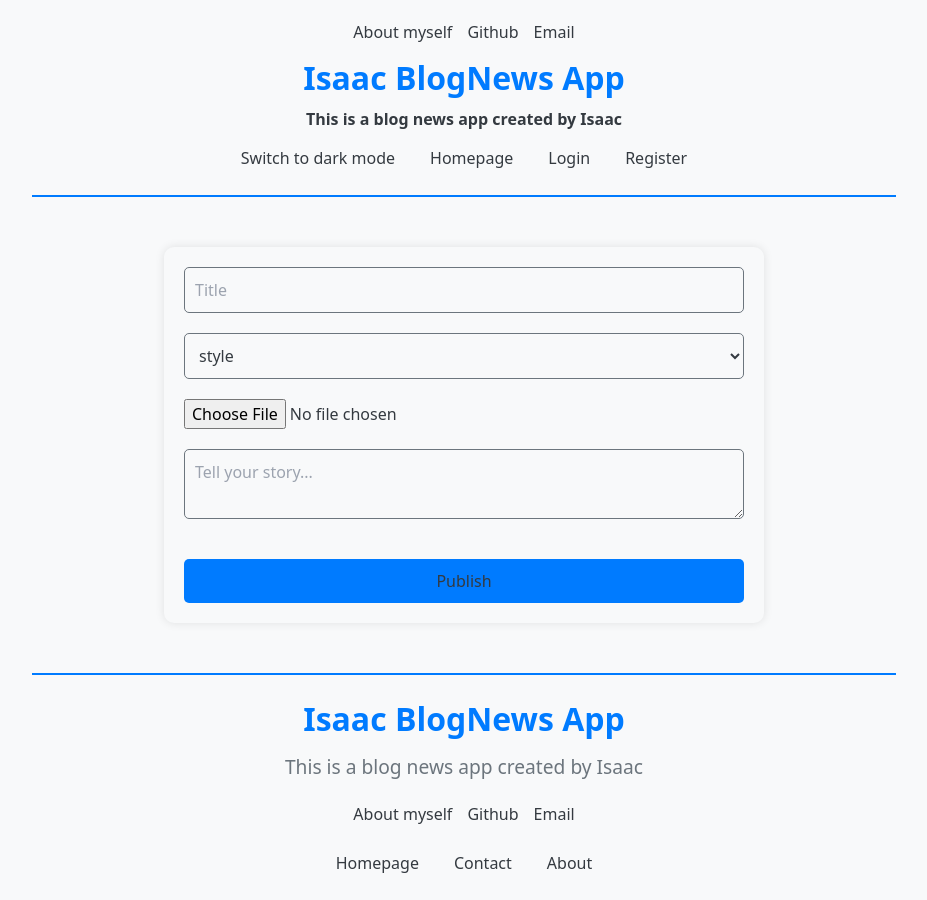
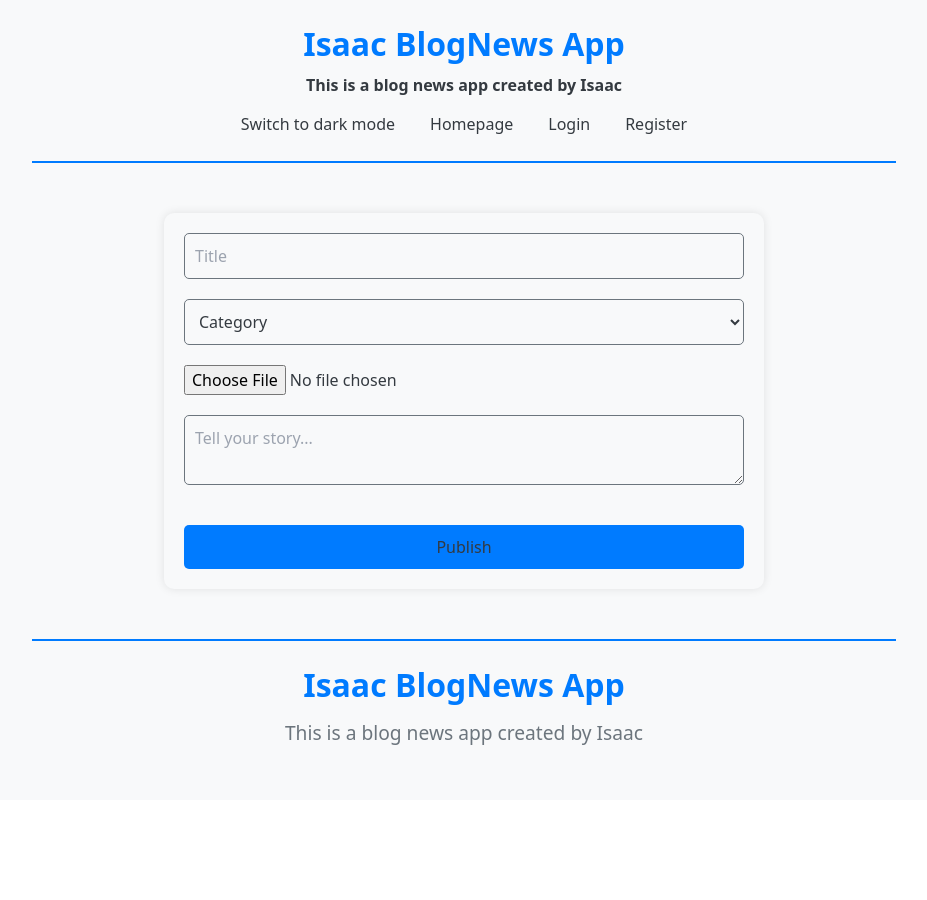
Before and after one commit to williamfaraday123/blognews, a Next.js app: page /write in a window 1280 px wide. Shown: the whole page, without its empty margins (176-1103 px from the left). After the commit the page ends 800 px from the top, so only its background shows below. Built offline with nearby package versions, Linux system fonts and the light colour scheme.

Commit message:
Allowed edit of image, and changed categories

```diff
--- a/src/app/write/page.jsx
+++ b/src/app/write/page.jsx
@@ -1,8 +1,10 @@
 "use client"
 
+import categories from "@/components/categoryList/categoryList.json";
 import { useAuth } from "@/context/AuthContext";
 import { useBlogContext } from "@/context/BlogContext";
 import axios from "axios";
+import { useRouter } from "next/navigation";
 import { useState } from "react";
 import styles from "./write.module.css";
 
@@ -35,6 +37,7 @@ const Write = () => {
 
     const { authenticated } = useAuth();
     const { toggleBlogsList } = useBlogContext();
+    const router = useRouter();
     const handleSubmit = async (e) => {
         e.preventDefault();
 
@@ -49,6 +52,7 @@ const Write = () => {
                 const res = await axios.post('/api/blog/create', formDataToSend);
                 alert(`Blog posted successfully, ${res.data.message}`);
                 toggleBlogsList();
+                router.push('/');
             } catch (err) {
                 alert(`Error posting blog, ${err}`);
             }
@@ -70,7 +74,8 @@ const Write = () => {
                 onChange={(e) => handleChange(e, 'category')}
                 className={styles.input}
             >
-                {["style", "fashion", "food", "travel"].map((category, index) => (
+                <option value='' disabled hidden>Category</option>
+                {categories.map((category, index) => (
                     <option key={index} value={category}>{category}</option>
                 ))}
             </select>
--- a/src/components/cardList/CardList.jsx
+++ b/src/components/cardList/CardList.jsx
@@ -13,7 +13,9 @@ const CardList = ({ selectedCategory }) => {
     useEffect(() => {
         const fetchBlogs = async () => {
             try {
-                const response = await fetch(`/api/blog/read?category=${selectedCategory}`);
+                const encodedCategory = encodeURIComponent(selectedCategory); //encode before sending in URL to ensure spaces and special characters are properly handled
+
+                const response = await fetch(`/api/blog/read?category=${encodedCategory}`);
                 if (!response.ok) {
                     throw error;
                 }
--- a/src/components/categoryList/CategoryList.jsx
+++ b/src/components/categoryList/CategoryList.jsx
@@ -1,5 +1,6 @@
 "use client"
 
+import categories from "@/components/categoryList/categoryList.json";
 import styles from "./categoryList.module.css";
 
 const CategoryList = ({ handleSelectCategory }) => {
@@ -7,7 +8,7 @@ const CategoryList = ({ handleSelectCategory }) => {
         <div className={styles.container}>
             <h1 className={styles.title}>Popular Categories</h1>
             <div className={styles.categories}>
-                {["style", "fashion", "food", "travel"].map((category, index) => (
+                {categories.map((category, index) => (
                     <button
                         key = {index}
                         onClick={() => handleSelectCategory(category)}
--- /dev/null
+++ b/src/components/categoryList/categoryList.json
@@ -0,0 +1,27 @@
+[
+    "Adventure Travel",
+    "Cultural Experiences",
+    "Food & Drink",
+    "Relaxation & Wellness",
+    "Budget Travel",
+    "Luxury Travel",
+    "Solo Travel",
+    "Family Travel",
+    "Couples Travel",
+    "Road Trips",
+    "City Guides",
+    "Nature & Wildlife",
+    "Historical Sites",
+    "Beach Destinations",
+    "Mountain Escapes",
+    "Festivals & Events",
+    "Eco-Tourism",
+    "Travel Tips & Hacks",
+    "Photography Spots",
+    "Travel Gear Reviews",
+    "Hidden Gems",
+    "Encounter with Locals",
+    "Seasonal Travel",
+    "Digital Nomad Life",
+    "Transportation Guides"
+  ]
--- a/src/components/footer/Footer.jsx
+++ b/src/components/footer/Footer.jsx
@@ -1,4 +1,3 @@
-import Link from "next/link";
 import styles from "./footer.module.css";
 
 const Footer = () => {
@@ -6,22 +5,6 @@ const Footer = () => {
         <div className={styles.container}>
             <div className={styles.logo}>Isaac BlogNews App</div>
             <p className={styles.desc}>This is a blog news app created by Isaac</p>
-            <div className={styles.social}>
-                <div>
-                    <Link href="https://isaac-seven.vercel.app/">About myself</Link>
-                </div>
-                <div>
-                    <Link href="https://github.com/williamfaraday123">Github</Link>
-                </div>
-                <div>
-                    <a href="mailto:isaa0015@e.ntu.edu.sg">Email</a>
-                </div>
-            </div>
-            <div className={styles.links}>
-                <Link href="/" className={styles.link}>Homepage</Link>
-                <Link href="/contact" className={styles.link}>Contact</Link>
-                <Link href="/about" className={styles.link}>About</Link>
-            </div>
         </div>
     );
 };
--- a/src/components/navbar/Navbar.jsx
+++ b/src/components/navbar/Navbar.jsx
@@ -6,17 +6,6 @@ import styles from "./navbar.module.css";
 const Navbar = () => {
     return (
         <div className={styles.container}>
-            <div className={styles.social}>
-                <div>
-                    <Link href="https://isaac-seven.vercel.app/">About myself</Link>
-                </div>
-                <div>
-                    <Link href="https://github.com/williamfaraday123">Github</Link>
-                </div>
-                <div>
-                    <a href="mailto:isaa0015@e.ntu.edu.sg">Email</a>
-                </div>
-            </div>
             <div className={styles.logo}>Isaac BlogNews App</div>
             <p className={styles.description}>
                 <b>This is a blog news app created by Isaac</b>
```
Also changed, not shown: src/components/card/Card.jsx (+27 -5 lines), src/components/likes/index.jsx (added, +28 -0 lines).
